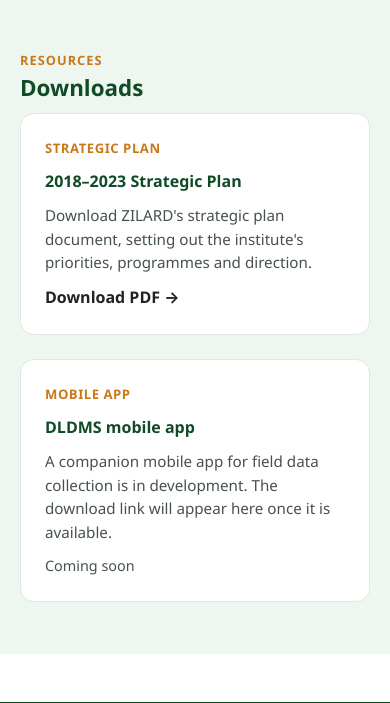
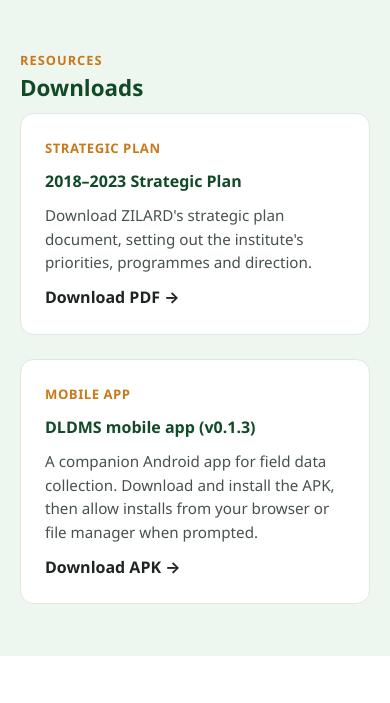
Before and after one commit to dleza/zilard-platfor, a Django app: page /about/ in a window 390 px wide. Shown: the part 5309-6012 px from the top of the page. Run offline with Django 5.2, Linux system fonts and the light colour scheme; data comes from the database, SQL or seed files in the repository; data that the repository does not hold is empty; some libraries are stand-ins or nearby versions.

Commit message:
Add DLDMS mobile app APK download to About page

```diff
--- a/templates/website/about.html
+++ b/templates/website/about.html
@@ -268,12 +268,12 @@
       </div>
       <div class="zil-card">
         <p class="zil-card-meta">Mobile app</p>
-        <h3 class="zil-card-title" style="font-size:1rem;">DLDMS mobile app</h3>
+        <h3 class="zil-card-title" style="font-size:1rem;">DLDMS mobile app (v0.1.3)</h3>
         <p class="zil-card-body">
-          A companion mobile app for field data collection is in development. The download
-          link will appear here once it is available.
+          A companion Android app for field data collection. Download and install the APK,
+          then allow installs from your browser or file manager when prompted.
         </p>
-        <span class="zil-muted" style="font-size:0.9rem;">Coming soon</span>
+        <a class="zil-card-link" href="{% static 'website/downloads/DLDMS-Mobile-v0.1.3.apk' %}">Download APK &rarr;</a>
       </div>
     </div>
   </div>
```
Also changed, not shown: 1 other file.
